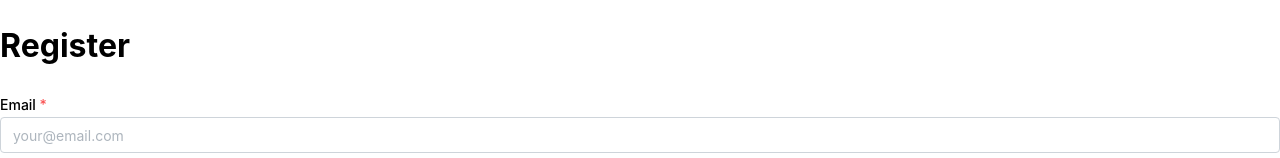
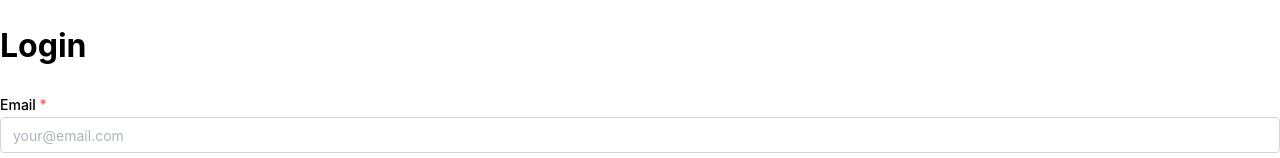
Before and after one commit to Bozhidar-A/agro_calc, a Next.js app: page /auth/login in a window 1280 px wide. Shown: the top 158 px of the page. Built offline with nearby package versions, Linux system fonts and the light colour scheme.

Commit message:
removed client cookies stuff and updated text in login

```diff
--- a/app/auth/login/page.tsx
+++ b/app/auth/login/page.tsx
@@ -3,7 +3,6 @@
 import { AuthFailure, AuthLogout, AuthStart, AuthSuccess } from "@/store/slices/authSLice";
 import { Button, Group, PasswordInput, TextInput } from "@mantine/core";
 import { useForm } from "@mantine/form";
-import Cookies from "js-cookie";
 import { useRouter, useSearchParams } from "next/navigation";
 import { useEffect } from "react";
 import { useDispatch } from "react-redux";
@@ -89,8 +88,7 @@ export default function Login() {
 
     return (
         <div>
-            <h1>Register</h1>
-            <p>{Cookies.get('refreshToken')}</p>
+            <h1>Login</h1>
 
             <form onSubmit={form.onSubmit((values) => HandleSubmit(values))}>
                 <TextInput
--- a/package.json
+++ b/package.json
@@ -32,7 +32,6 @@
     "graphql": "^16.10.0",
     "graphql-yoga": "^5.10.9",
     "jose": "^5.9.6",
-    "js-cookie": "^3.0.5",
     "next": "15.0.1",
     "react": "18.3.1",
     "react-dom": "18.3.1",
@@ -52,7 +51,6 @@
     "@types/bcryptjs": "^2",
     "@types/eslint-plugin-jsx-a11y": "^6",
     "@types/jest": "^29.5.12",
-    "@types/js-cookie": "^3",
     "@types/node": "^20.14.8",
     "@types/react": "18.3.3",
     "babel-loader": "^9.1.3",
```
Also changed, not shown: 1 other file (tests, documents, lock files or other folders).
